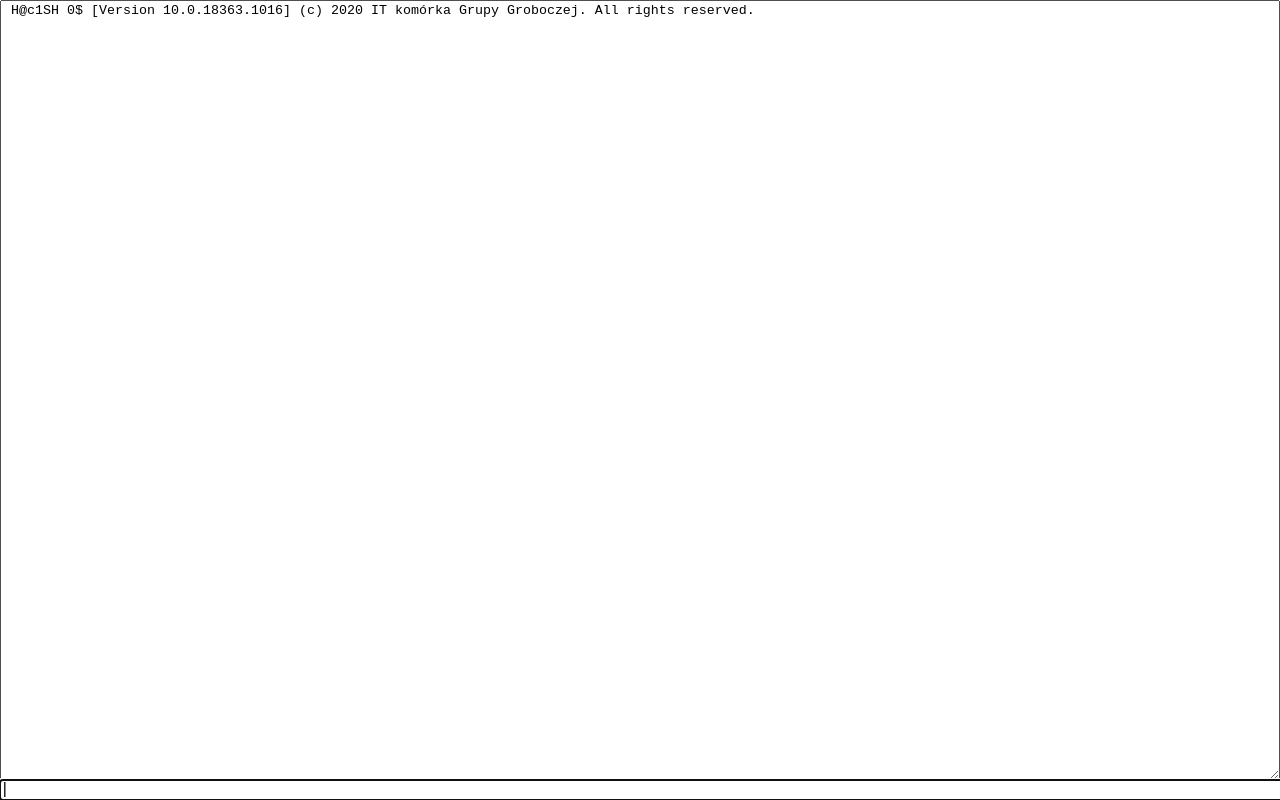
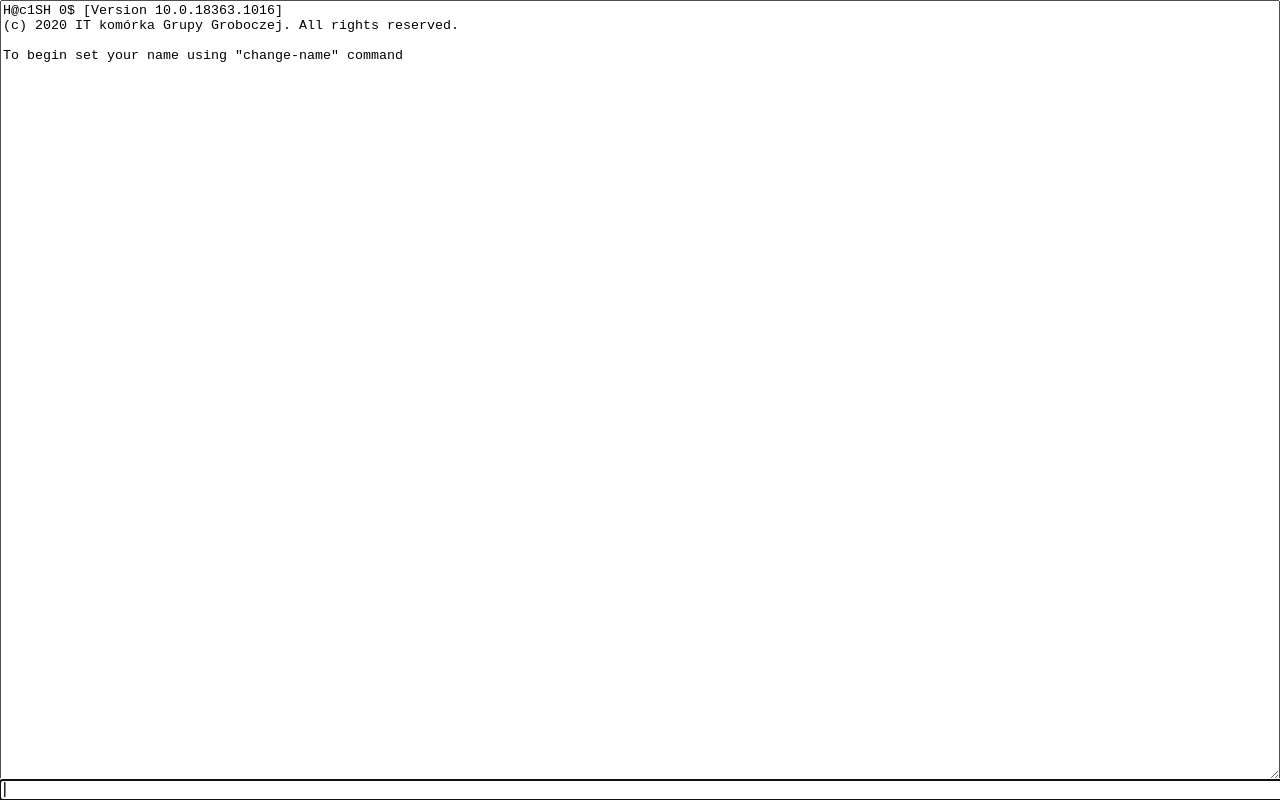
Before and after one commit to Filip232/summer-project-frontend, a Vue app: page / in a window 1280 px wide. Built offline with nearby package versions, Linux system fonts and the light colour scheme.

Commit message:
jakies zmiany

```diff
--- a/src/store/index.ts
+++ b/src/store/index.ts
@@ -51,6 +51,7 @@ interface RootState {
     };
     estimate: Estimate[];
     roomDetails: RoomDetails[];
+    userName: string
 }
 
 export default new Vuex.Store<RootState>({
@@ -61,9 +62,13 @@ export default new Vuex.Store<RootState>({
             id: -1
         },
         estimate: [],
-        roomDetails: []
+        roomDetails: [],
+        userName: ''
     },
     mutations: {
+        changeUserName(state, {name}){
+            state.userName = name
+        },
         addNewUser(state, info: Account) {
             const newAccount: Account = {...info};
             if (newAccount.type !== AccountType.company) {
--- a/src/views/Home.vue
+++ b/src/views/Home.vue
@@ -1,13 +1,13 @@
 <template>
   <div class="console">
-    <textarea class="console__textarea" readonly>
-      H@c1SH 0$ [Version 10.0.18363.1016]
-      (c) 2020 IT komórka Grupy Groboczej. All rights reserved.
+    <textarea class="console__textarea" readonly v-model="consoleOutput">
     </textarea>
-    <input class="console__input" type="text" v-model="consoleInput" autofocus>
-    <div class="console__prompt-wrapper">
-      {{consoleInput}}<span class="console__prompt">|</span>
-    </div>
+    <form @submit.prevent="onSubmit">
+      <input class="console__input" type="text" v-model="consoleInput" autofocus>
+      <div class="console__prompt-wrapper">
+        {{ consoleInput }}<span class="console__prompt">|</span>
+      </div>
+    </form>
   </div>
 </template>
 
@@ -16,15 +16,32 @@
 
 export default {
   name: 'Home',
-  components: {
-  },
+  components: {},
   data() {
     return {
-      consoleInput: ''
+      consoleInput: '',
+      consoleOutput: 'H@c1SH 0$ [Version 10.0.18363.1016]\n' +
+          '(c) 2020 IT komórka Grupy Groboczej. All rights reserved.\n\n' +
+          'To begin set your name using "change-name" command'
     };
   },
   methods: {
-
+    onSubmit(){
+      switch (this.consoleInput){
+        case 'a':
+          this.consoleOutput += '\nelo';
+          break;
+        case 'change-name':
+          this.consoleOutput += '\nname was changed to ';
+          break;
+        case 'join':
+          break;
+        case 'create':
+          break;
+        default:
+          this.consoleOutput += '\nwrong command';
+      }
+    }
   }
 }
 </script>
```
